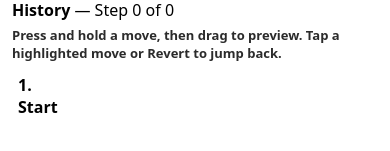
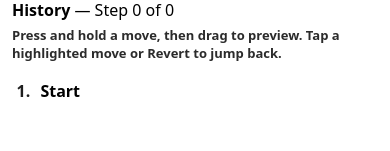
Before and after one commit to nickallan-kerv/othello, a React (Vite) app: page / in a window 390 px wide. Shown: the part 477-628 px from the top of the page. Built offline with nearby package versions, Linux system fonts and the light colour scheme.

Commit message:
Improve mobile history marker visibility

```diff
--- a/src/styles.css
+++ b/src/styles.css
@@ -67,8 +67,9 @@ body{font-family:system-ui,Segoe UI,Roboto,Helvetica,Arial;margin:16px}
 .history{width:260px;max-height:520px;overflow:auto;padding-left:12px;border-left:2px solid rgba(0,0,0,0.08)}
 .history{-webkit-user-select:none;user-select:none;-webkit-touch-callout:none}
 .history-help{margin-top:6px;margin-bottom:8px;font-size:13px;color:#2b2b2b;font-weight:600;line-height:1.35}
-.history ol{margin-top:8px;padding-left:0;list-style-position:inside}
-.history li{margin:6px 0;padding:4px 6px;border-radius:8px;list-style-position:inside}
+.history ol{margin-top:8px;padding-left:1.4rem;list-style-type:decimal;list-style-position:outside;max-height:8.6rem;overflow-y:auto;touch-action:none}
+.history li{margin:6px 0;padding:4px 6px;border-radius:8px;list-style-position:outside}
+.history li::marker{color:#1f1f1f;font-weight:700}
 .history-row{display:flex;align-items:center;justify-content:space-between;gap:10px}
 .history-row > span{min-width:0}
 .history li.history-jumpable{cursor:pointer;background:rgba(20,90,200,0.09);border-left:4px solid rgba(20,90,200,0.55)}
@@ -93,6 +94,6 @@ body{font-family:system-ui,Segoe UI,Roboto,Helvetica,Arial;margin:16px}
   .main{flex-direction:column;gap:12px}
   .board-preview-shell{width:100%}
   .history{width:100%;max-height:260px;padding-left:0;padding-top:10px;border-left:none;border-top:2px solid rgba(0,0,0,0.08)}
-  .history ol{padding-left:0}
+  .history ol{padding-left:1.4rem;max-height:8.6rem}
   .taunt-bubble{max-width:min(78vw,320px)}
 }
```
